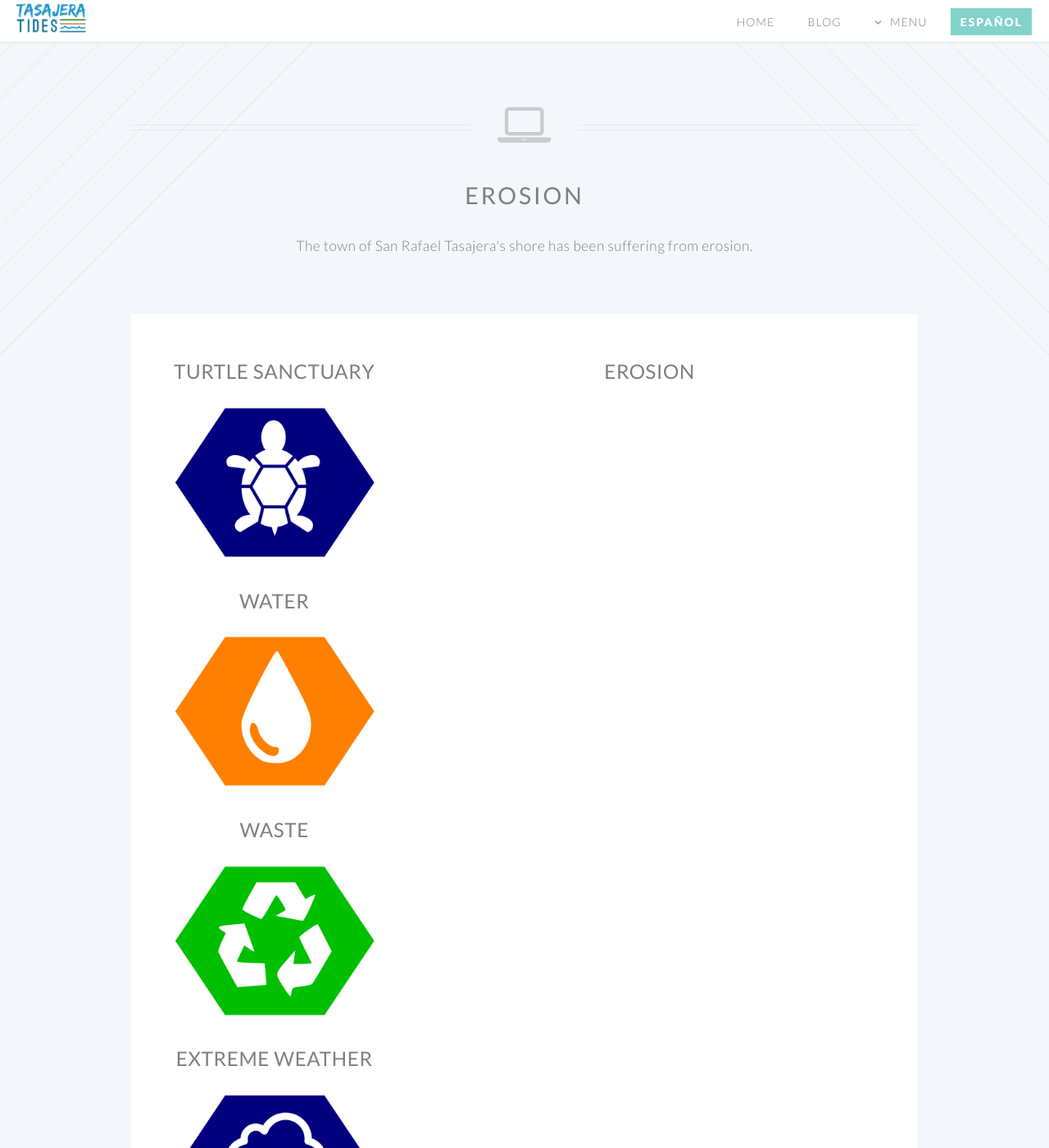
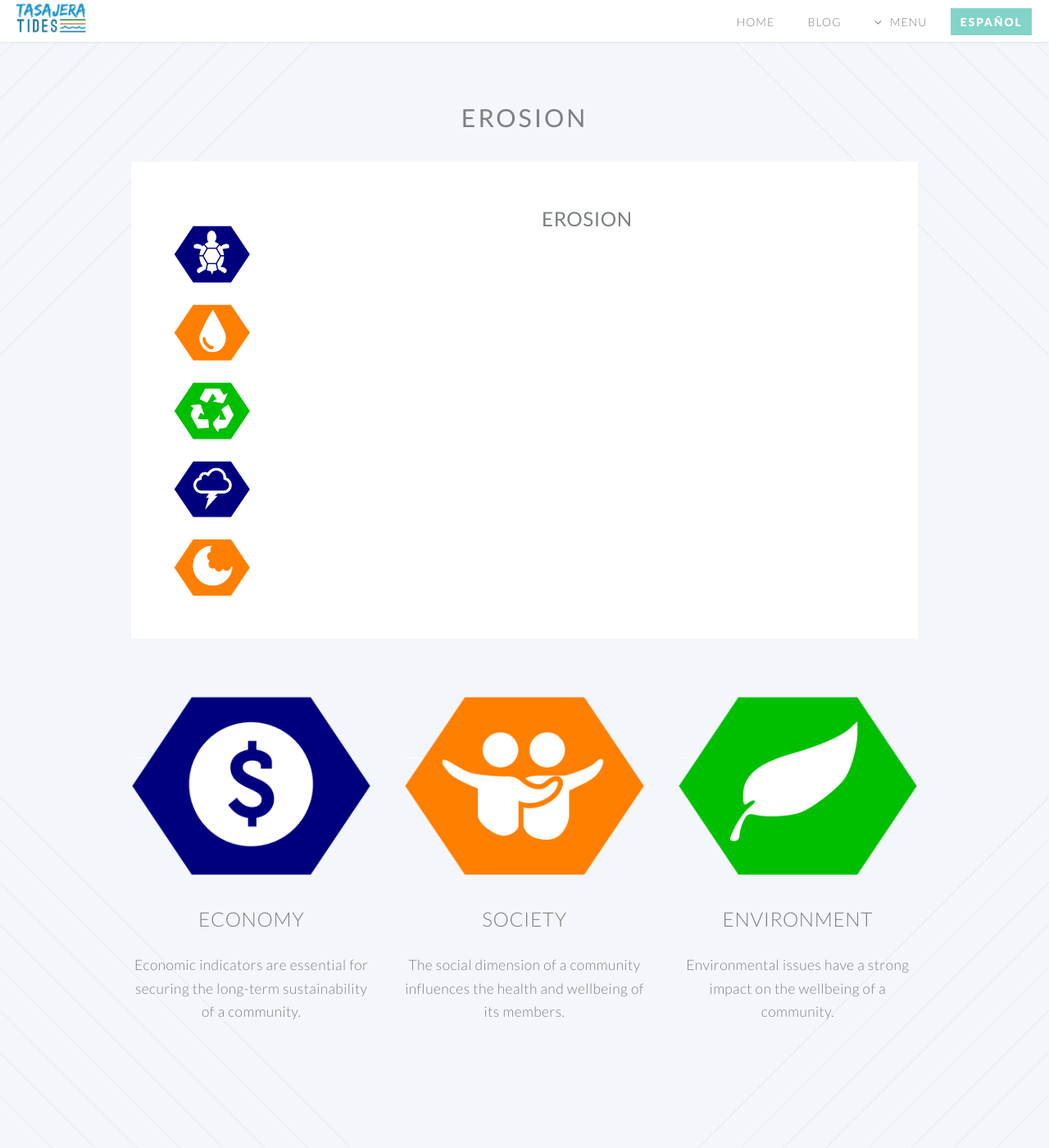
Before and after one commit to danteo90/danteo90.github.io, a Jekyll site: the page erosion.html, which Jekyll copies as it is, in a window 1280 px wide and 1400 px high. Shown: the whole window at 82% size. Built offline with Jekyll 4.4.1, drawn with Linux system fonts in a browser that asks for light colours.

Commit message:
Update erosion.html

```diff
--- a/erosion.html
+++ b/erosion.html
@@ -24,6 +24,7 @@
 			<link rel="stylesheet" href="/css/style-wide.css" />
 			<link rel="stylesheet" href="/css/style-noscript.css" />
 		</noscript>
+		<link href="/css/Hover.css" rel="stylesheet" media="all" />
 		<!--[if lte IE 8]><link rel="stylesheet" href="css/ie/v8.css" /><![endif]-->
 		<!--[if lte IE 9]><link rel="stylesheet" href="css/ie/v9.css" /><![endif]-->
 	</head>
@@ -90,47 +91,45 @@
 			<!-- Main -->
 			<article id="main">
 
-				<header class="special container">
-					<span class="icon fa-laptop"></span>
-					<h2><strong>Erosion</strong></h2>
-					<p>The town of San Rafael Tasajera's shore has been suffering from erosion.</p>
+				<header>
+					<h4><strong>Erosion</strong></h4>
 				</header>
 
 				<!-- One -->
 					<section class="wrapper style4 container">
 
 						<div class="row oneandhalf">
-							<div class="4u">
+							<div class="2u">
 
 								<!-- Sidebar -->
 									<div class="sidebar">
 										<section>
 											<header>
-												<h3><a href="/turtle-sanctuary.html"><strong>Turtle Sanctuary</strong></a></h3>
-												<a href="/turtle-sanctuary.html" class="image featured"><img src="images/turtle-sanctuary-icon.png" alt=""/></a>
+												<a href="/turtle-sanctuary.html" class="image newfit hvr-bob"><img src="images/turtle-sanctuary-icon.png" alt="" title="Turtle Sanctuary"/></a>
+												<kirk2><h3>Turtle Sanctuary</h3></kirk2>
 											</header>
 											<header>
-												<h3><a href="/water.html"><strong>Water</strong></a></h3>
-												<a href="/water.html" class="image featured"><img src="images/water-icon.png" alt=""/></a>
+												<a href="/water.html" class="image newfit hvr-bob"><img src="images/water-icon.png" alt="" title="Water"/></a>
+												<kirk><h3>Water</h3></kirk>
 											</header>
 											<header>
-												<h3><a href="/waste.html"><strong>Waste</strong></a></h3>
-												<a href="/waste.html" class="image featured"><img src="images/waste-icon.png" alt=""/></a>
+												<a href="/waste.html" class="image newfit hvr-bob"><img src="images/waste-icon.png" alt="" title="Waste"/></a>
+												<kirk><h3>Waste</h3></kirk>
 											</header>
 											<header>
-												<h3><a href="/extreme-weather.html"><strong>Extreme Weather</strong></a></h3>
-												<a href="/extreme-weather.html" class="image featured"><img src="images/extreme-weather-icon.png" alt=""/></a>
+												<a href="/extreme-weather.html" class="image newfit hvr-bob"><img src="images/extreme-weather-icon.png" alt="" title="Extreme Weather"/></a>
+												<kirk2><h3>Extreme Weather</h3></kirk2>
 											</header>
 											<header>
-												<h3><a href="/erosion.html"><strong>Erosion</strong></a></h3>
-												<a href="/erosion.html" class="image featured"><img src="images/erosion-icon.png" alt=""/></a>
+												<a href="/erosion.html" class="image newfit hvr-bob"><img src="images/erosion-icon.png" alt="" title="Erosion"/></a>
+												<kirk><h3>Erosion</h3></kirk>
 											</header>
 										</section>
 
 									</div>
 
 							</div>
-							<div class="8u skel-cell-important">
+							<div class="10u skel-cell-important">
 
 								<!-- Content -->
 									<div class="content">
@@ -151,7 +150,7 @@
 							<div class="4u">
 
 								<section>
-									<a href="/economy.html" class="image featured"><img src="images/economy-icon.png" alt=""/></a>
+									<a href="/economy.html" class="image featured hvr-bob"><img src="images/economy-icon.png" alt=""/></a>
 									<header>
 										<h3><a href="/economy.html">Economy</a></h3>
 									</header>
@@ -162,7 +161,7 @@
 							<div class="4u">
 
 								<section>
-									<a href="/society.html" class="image featured"><img src="images/society-icon.png" alt=""/></a>
+									<a href="/society.html" class="image featured hvr-bob"><img src="images/society-icon.png" alt=""/></a>
 									<header>
 										<h3><a href="/society.html">Society</a></h3>
 									</header>
@@ -173,7 +172,7 @@
 							<div class="4u">
 
 								<section>
-									<a href="/environment.html" class="image featured"><img src="images/environment-icon.png" alt=""/></a>
+									<a href="/environment.html" class="image featured hvr-bob"><img src="images/environment-icon.png" alt=""/></a>
 									<header>
 										<h3><a href="/environment.html">Environment</a></h3>
 									</header>
```
